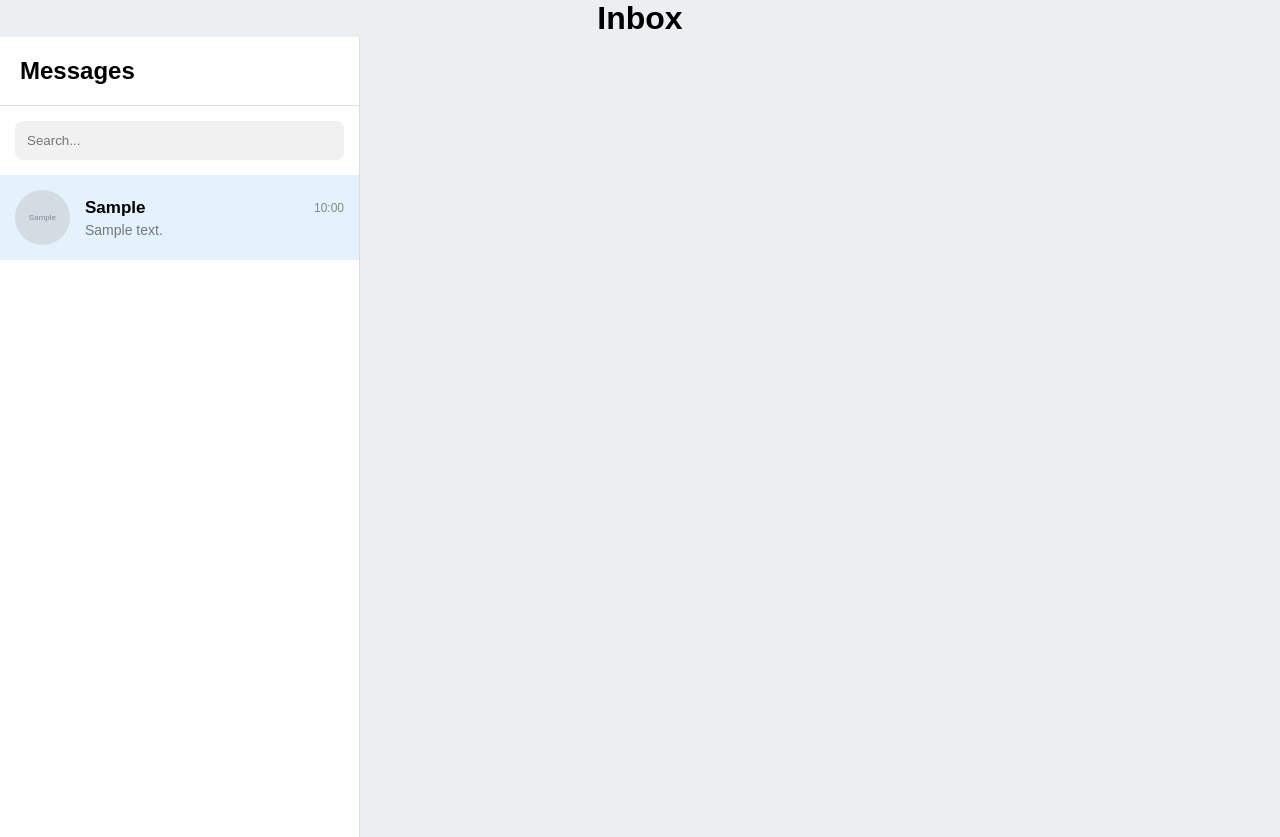
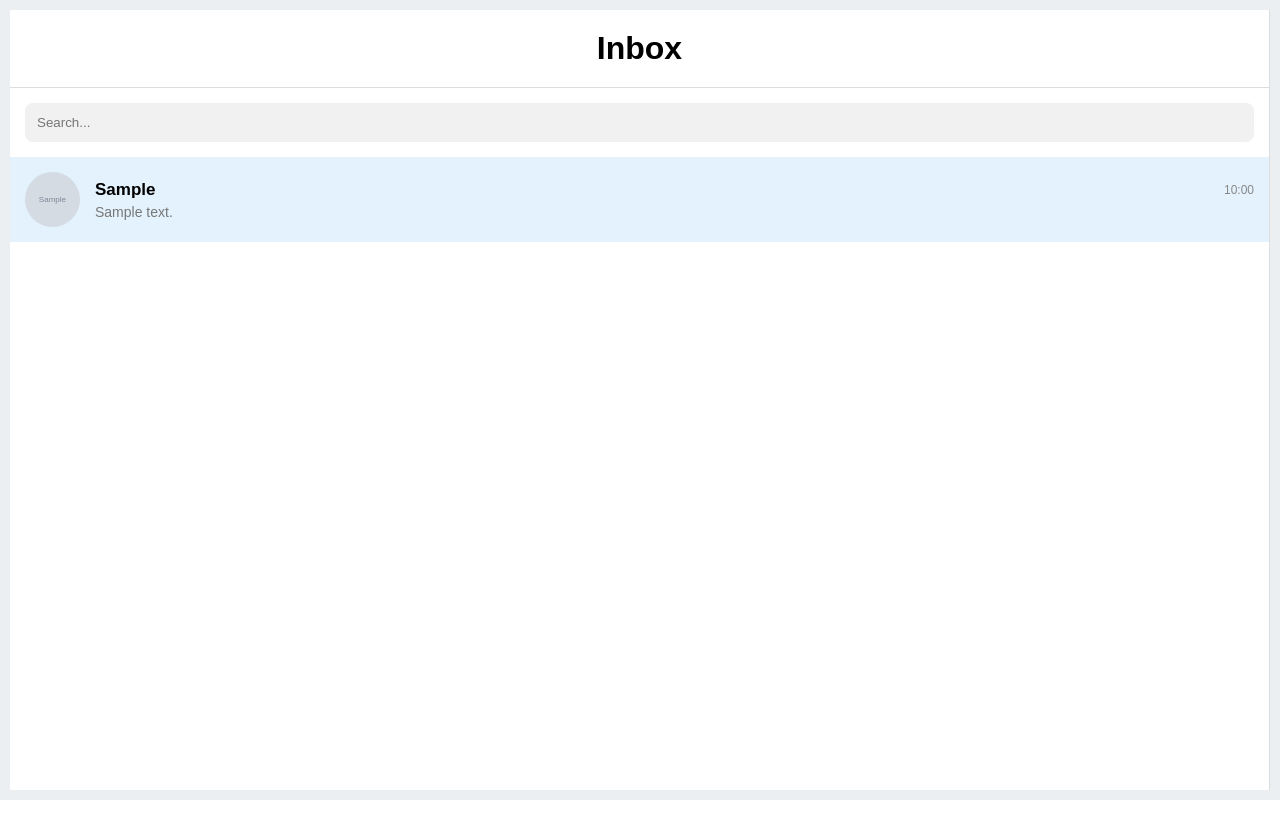
Before and after one commit to Sayidboy7/Social_Network, a Django app: template templates/chat/inbox.html in a window 1280 px wide. After the commit the page ends 800 px from the top, so only its background shows below. Run offline with Django 4.2, Linux system fonts and the light colour scheme; the template is opened without the code that fills it: most values are stand-ins (such as "Sample title", 1, 10 or a date in 2020); grey boxes marked "Sample" are stand-in pictures; parts of the project's set-up code (start-up, migrations or seed data) failed here and were passed over.

Commit message:
modifiying

```diff
--- a/templates/chat/inbox.html
+++ b/templates/chat/inbox.html
@@ -24,15 +24,17 @@
         /* Sidebar */
 
         .sidebar{
-            width:360px;
+            width: 100%;
+            margin: 10px 10px;
             background:white;
-            border-right:1px solid #ddd;
+            border-right: 1px solid #ddd;
             display:flex;
             flex-direction:column;
         }
 
         .sidebar-header{
-            padding:20px;
+            text-align: center;
+            padding: 20px;
             border-bottom:1px solid #ddd;
         }
 
@@ -217,15 +219,14 @@
     </style>
 </head>
 <body>
-	<h1 align="center">Inbox</h1>
 
 <div class="chat-container">
 
-    <!-- Sidebar -->
+    <!-- Mainbar -->
     <div class="sidebar">
 
         <div class="sidebar-header">
-            <h2>Messages</h2>
+            <h1>Inbox</h1>
         </div>
 
         <div class="search-box">
@@ -253,14 +254,4 @@
 
     </div>
 
-	<!-- {% for con in cons.items %}
-	<div>
-		<a href="{% url 'chat_room' conversation_id=con.0 %}">
-		<h3>{{ con.1.other_user }}</h3>
-		<p>{{ con.1.last_message }}</p>
-		<i>{{ con.1.created_at|slice:"10:16" }}</i>
-		click</a>
-	</div>
-	{% endfor %} -->
-
 </body>
```
Lines whose indentation alone changed are shown as unchanged.
